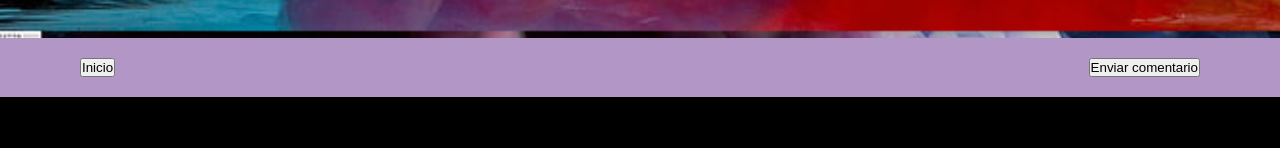
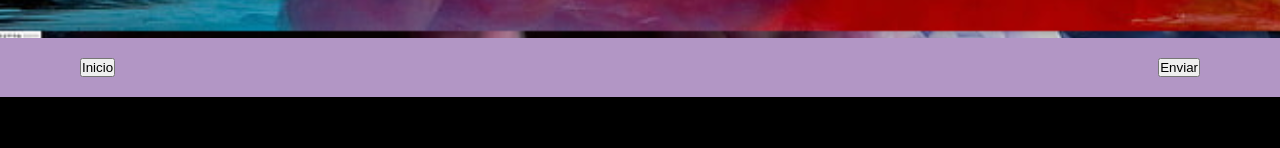
Before and after one commit to YESICATORRICO/CODER.YESICAT, a plain HTML site: page secciones/contacto.html in a window 1280 px wide. Shown: the part 769-917 px from the top of the page. Drawn offline with Linux system fonts and the light colour scheme.

Commit message:
mod en Bootstrap button en Contactos

```diff
--- a/secciones/contacto.html
+++ b/secciones/contacto.html
@@ -44,7 +44,7 @@
 
     <div class="d-grid gap-2 d-md-flex justify-content-md-end">
         <button class="btn btn-primary me-md-2" type="button">Inicio</button>
-        <button class="btn btn-primary" type="button">Enviar comentario</button>
+        <button class="btn btn-primary" type="button">Enviar</button>
     </div>
 
 
```
